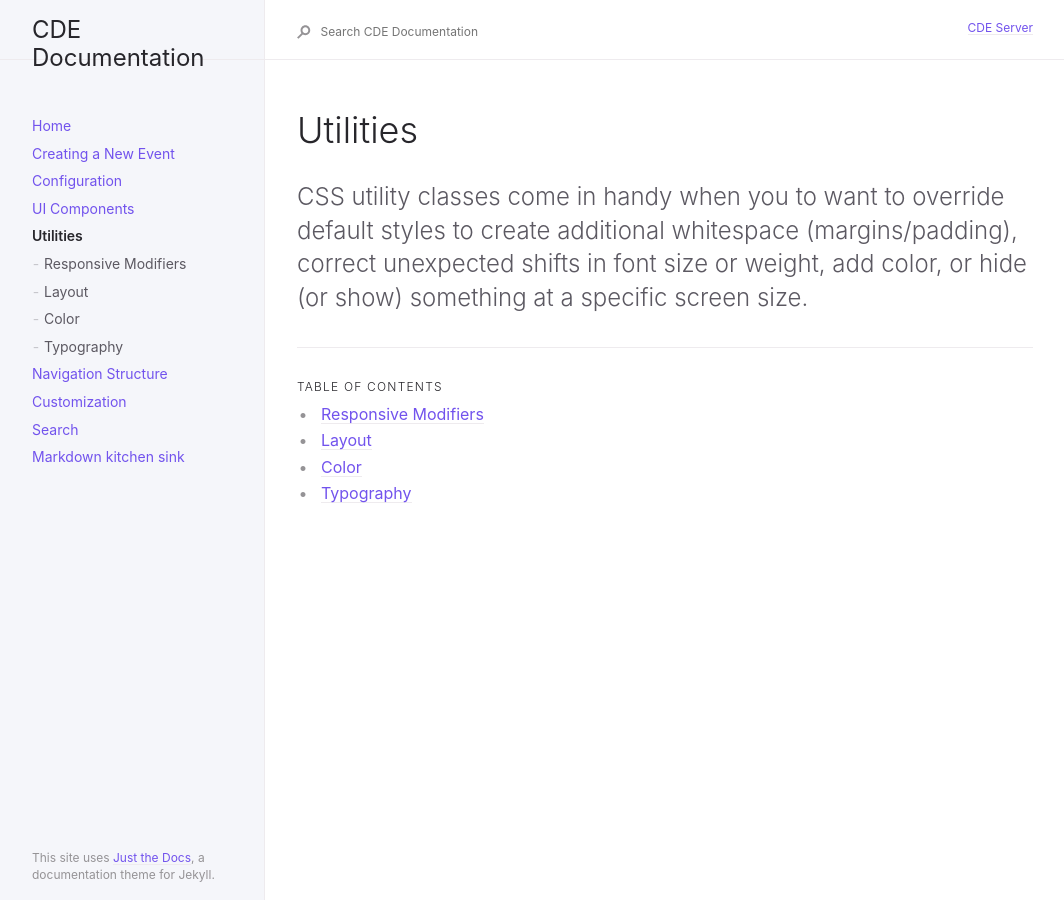
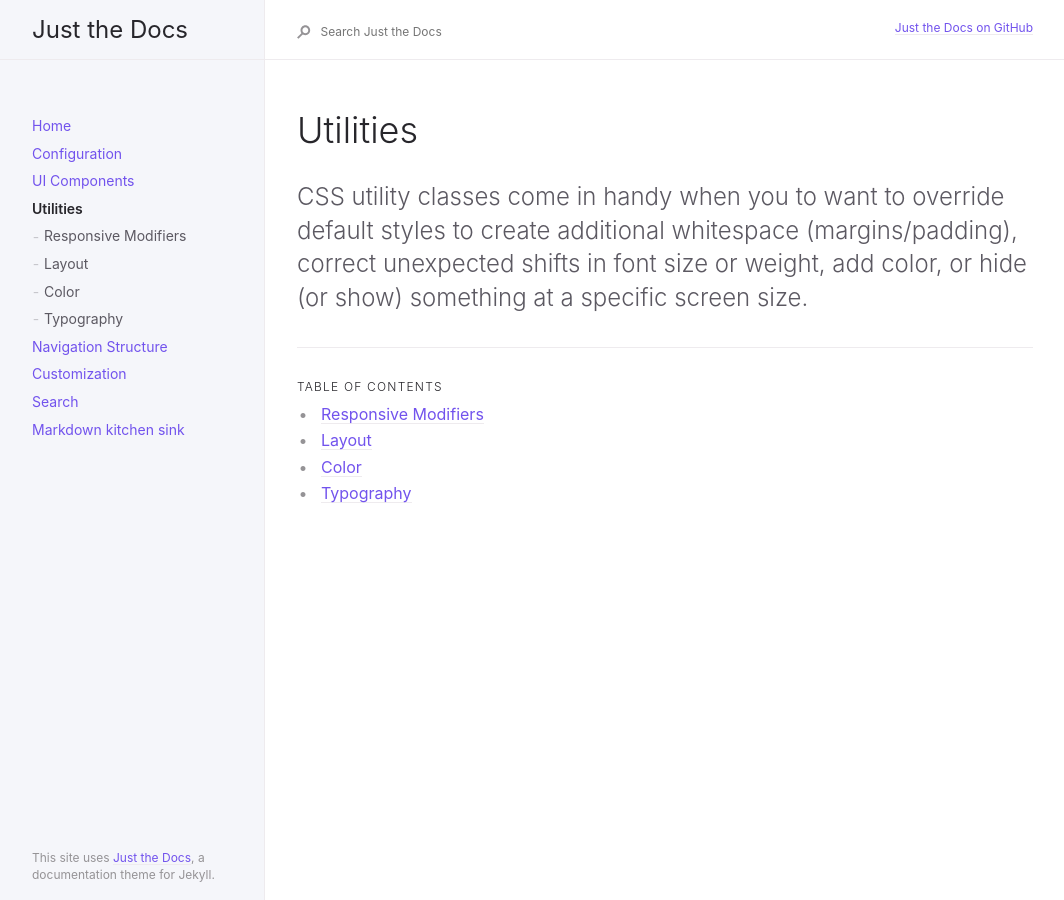
Before and after one commit to oretoise/docs, a Jekyll site: the page built from docs/utilities/utilities.md, in a window 1280 px wide. Shown: the whole page, without its empty margins (91-1155 px from the left). Built offline with Jekyll 4.4.1, drawn with Linux system fonts in a browser that asks for light colours.

Commit message:
Revert "Clean up and make new event"
This reverts commit 968e7cf9d0e151858945f491fda335a08a3d8cf1.

```diff
--- a/_config.yml
+++ b/_config.yml
@@ -13,10 +13,10 @@
 # you will see them accessed via {{ site.title }}, {{ site.github_repo }}, and so on.
 # You can create any custom variable you would like, and they will be accessible
 # in the templates via {{ site.myvariable }}.
-title: CDE Documentation
+title: Just the Docs
 description: A Jekyll theme for documentation
-baseurl: "/docs/" # the subpath of your site, e.g. /blog
-url: "http://130.18.12.159" # the base hostname & protocol for your site, e.g. http://example.com
+baseurl: "/just-the-docs/" # the subpath of your site, e.g. /blog
+url: "https://pmarsceill.github.io" # the base hostname & protocol for your site, e.g. http://example.com
 
 permalink: pretty
 exclude: ["node_modules/", "*.gemspec", "*.gem", "Gemfile", "Gemfile.lock", "package.json", "package-lock.json",  "script/", "LICENSE.txt", "lib/", "bin/", "README.md", "Rakefile"]
@@ -26,8 +26,8 @@ search_enabled: true
 
 # Aux links for the upper right navigation
 aux_links:
-  "CDE Server":
-    - "//130.18.12.159"
+  "Just the Docs on GitHub":
+    - "//github.com/pmarsceill/just-the-docs"
 
 # Color scheme currently only supports "dark" or nil (default)
 color_scheme: nil
```
Also changed, not shown: docs/events/new-event.md (deleted, +0 -12 lines), docs/configuration.md (renamed from old/configuration.md), docs/customization.md (renamed from old/customization.md), docs/index-test.md (renamed from old/index-test.md), docs/navigation-structure.md (renamed from old/navigation-structure.md), docs/search.md (renamed from old/search.md), docs/ui-components/buttons.md (renamed from old/ui-components/buttons.md), docs/ui-components/code.md (renamed from old/ui-components/code.md), docs/ui-components/labels.md (renamed from old/ui-components/labels.md), docs/ui-components/lists.md (renamed from old/ui-components/lists.md), docs/ui-components/tables.md (renamed from old/ui-components/tables.md), docs/ui-components/typography.md (renamed from old/ui-components/typography.md), docs/ui-components/ui-components.md (renamed from old/ui-components/ui-components.md), docs/utilities/color.md (renamed from old/utilities/color.md), 4 more files.
